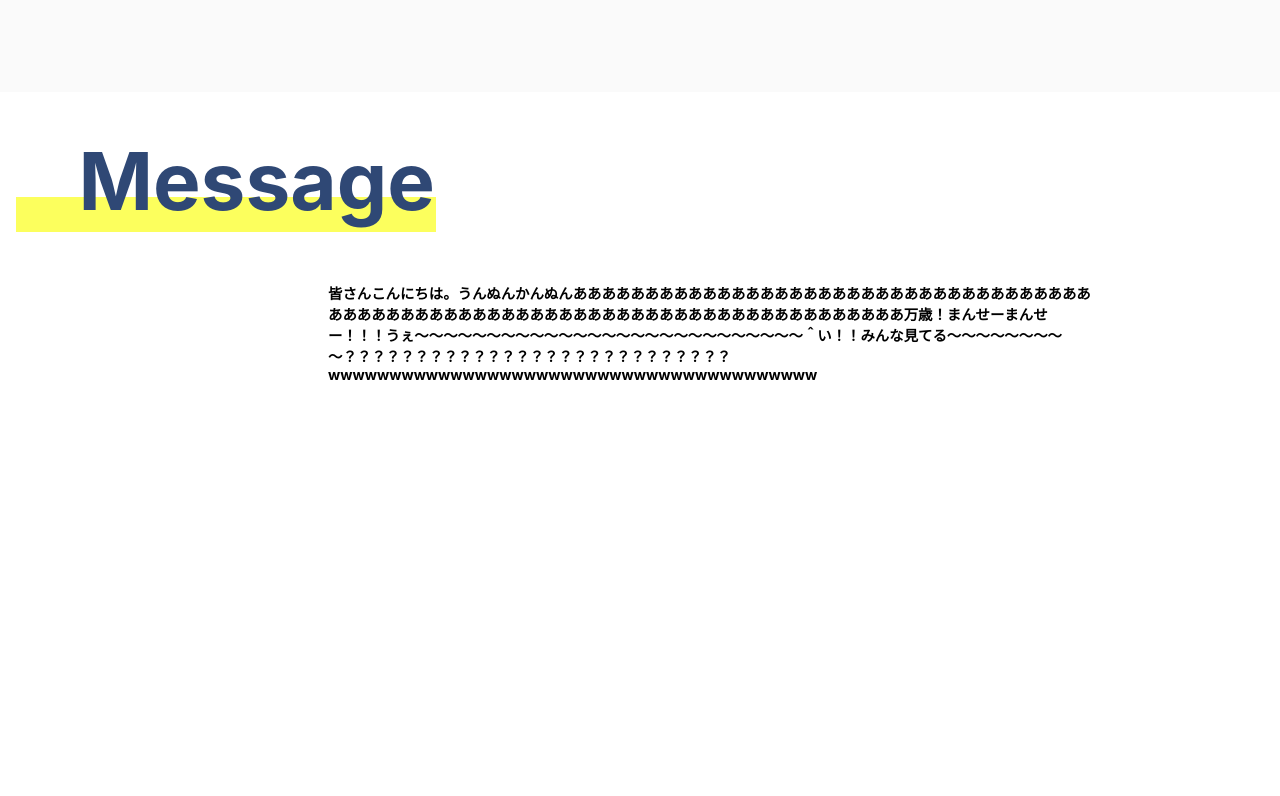
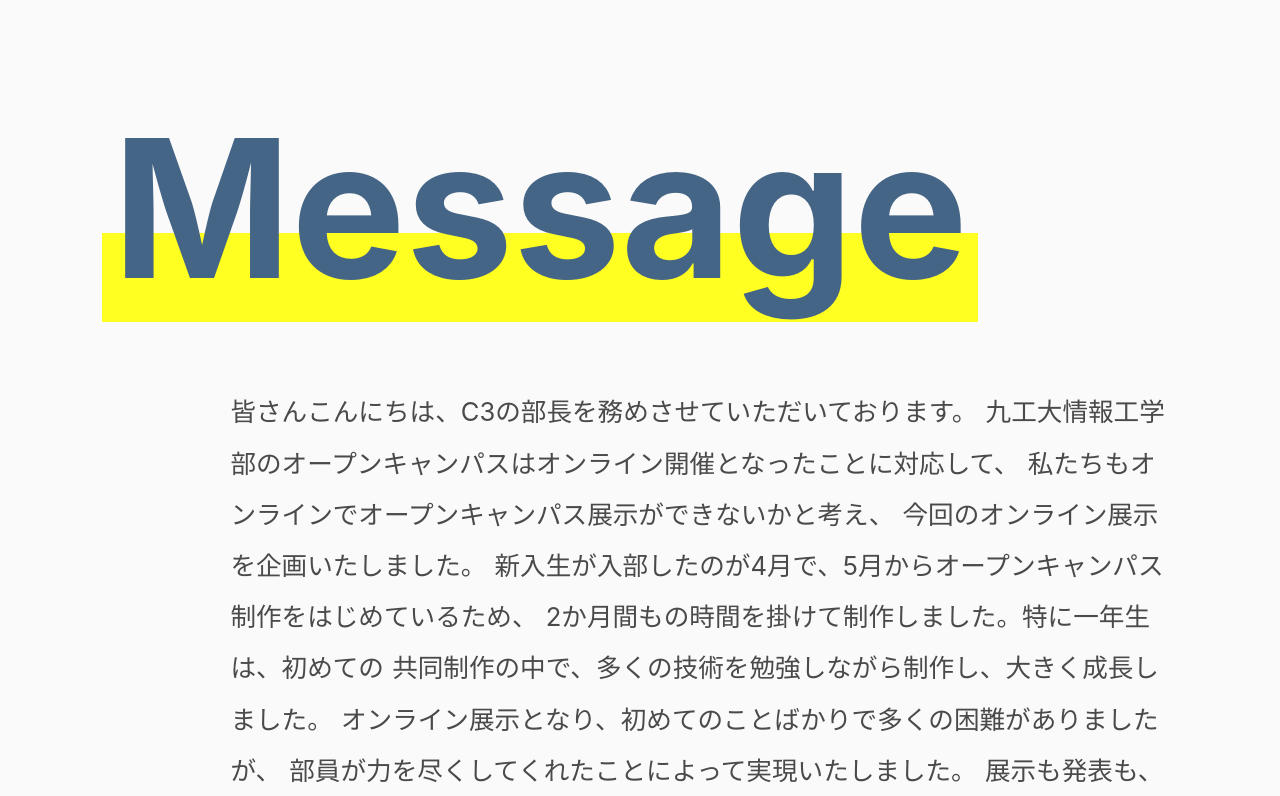
Before and after one commit to sha-ce/ocantest, a Nuxt app: page / in a window 1280 px wide. Shown: the part 2284-3080 px from the top of the page. Built offline with nearby package versions, Linux system fonts and the light colour scheme.

Commit message:
Add files via upload

```diff
--- a/pages/index.vue
+++ b/pages/index.vue
@@ -5,7 +5,6 @@
     HOME
     </div>
     <AboutC3/>
-    <Message/>
     <MyMessage/>
     <div class="back2" id="back2">
     </div>
@@ -23,7 +22,6 @@
 import Footer from '~/components/Footer.vue'
 import Menu from '~/components/Menu.vue'
 import AboutC3 from '~/components/AboutC3.vue'
-import Message from '~/components/Message.vue'
 import MyMessage from '~/components/MyMessage.vue'
 
 export default {
@@ -31,7 +29,6 @@ export default {
     Menu,
     Footer,
     AboutC3,
-    Message,
     MyMessage
   }
 }
```
